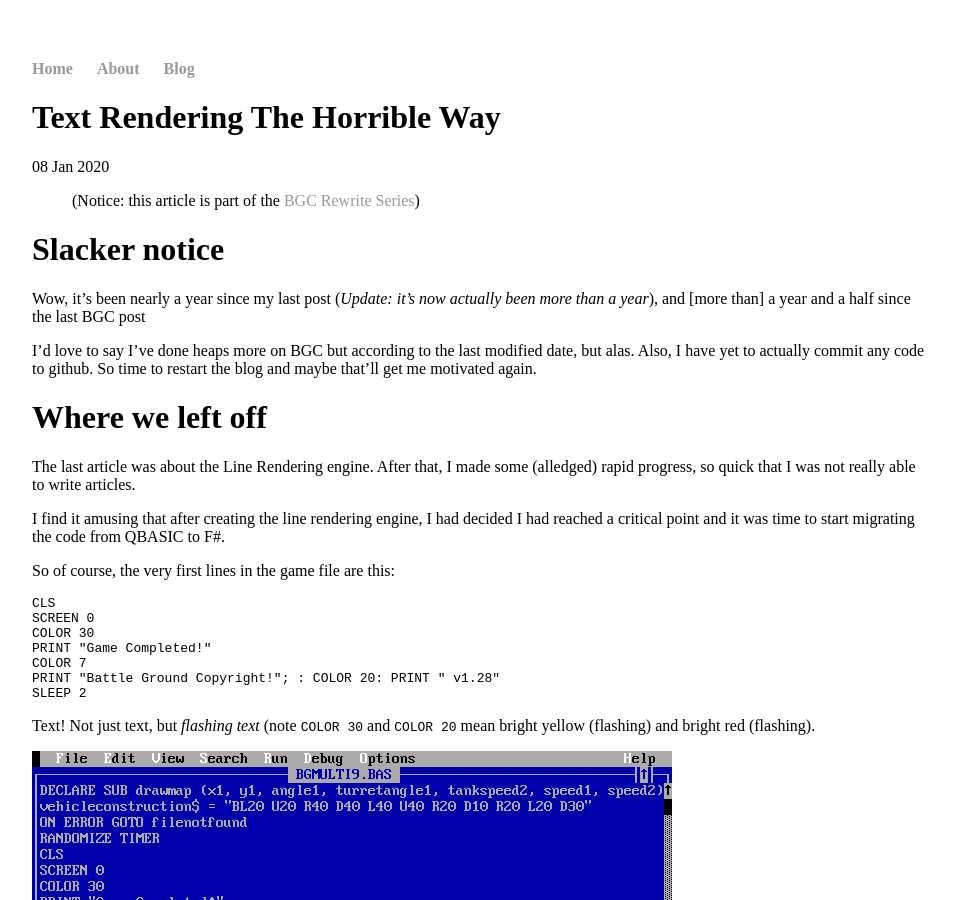
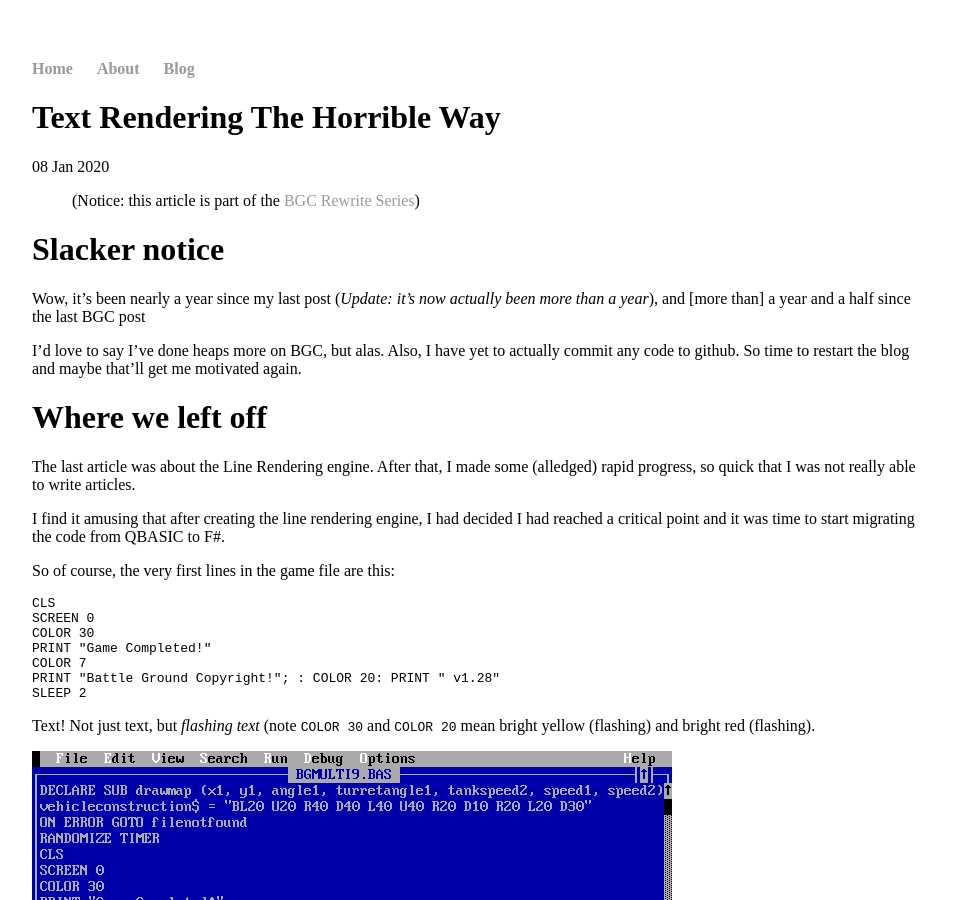
Before and after one commit to bjnmercer/bjnmercer.github.io, a Jekyll site: the page built from _posts/2020-01-08-bgc-text-rendering-the-horrible-way.md, in a window 1280 px wide and 900 px high. Shown: the whole window, without its empty margins (160-1115 px from the left). Built offline with Jekyll 4.4.1, drawn with Linux system fonts in a browser that asks for light colours.

Commit message:
Update 2020-01-08-bgc-text-rendering-the-horrible-way.md
Yet another typo :-1:

```diff
--- a/_posts/2020-01-08-bgc-text-rendering-the-horrible-way.md
+++ b/_posts/2020-01-08-bgc-text-rendering-the-horrible-way.md
@@ -10,7 +10,7 @@ date: 2020-01-08
 
 Wow, it's been nearly a year since my last post (*Update: it's now actually been more than a year*), and [more than] a year and a half since the last BGC post
 
-I'd love to say I've done heaps more on BGC but according to the last modified date, but alas. Also, I have yet to actually commit any code to github. So time to restart the blog and maybe that'll get me motivated again.
+I'd love to say I've done heaps more on BGC, but alas. Also, I have yet to actually commit any code to github. So time to restart the blog and maybe that'll get me motivated again.
 
 # Where we left off
 
```
